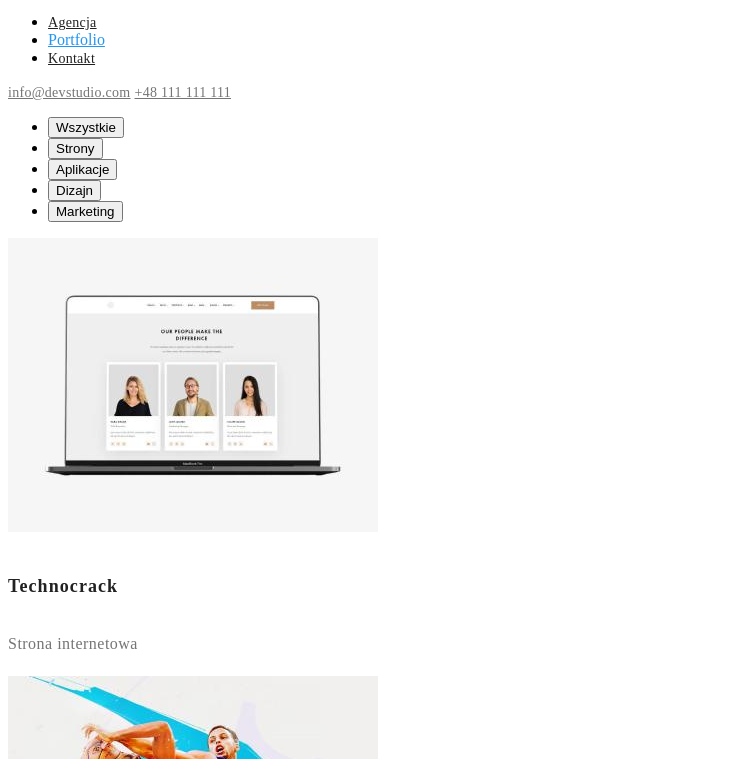
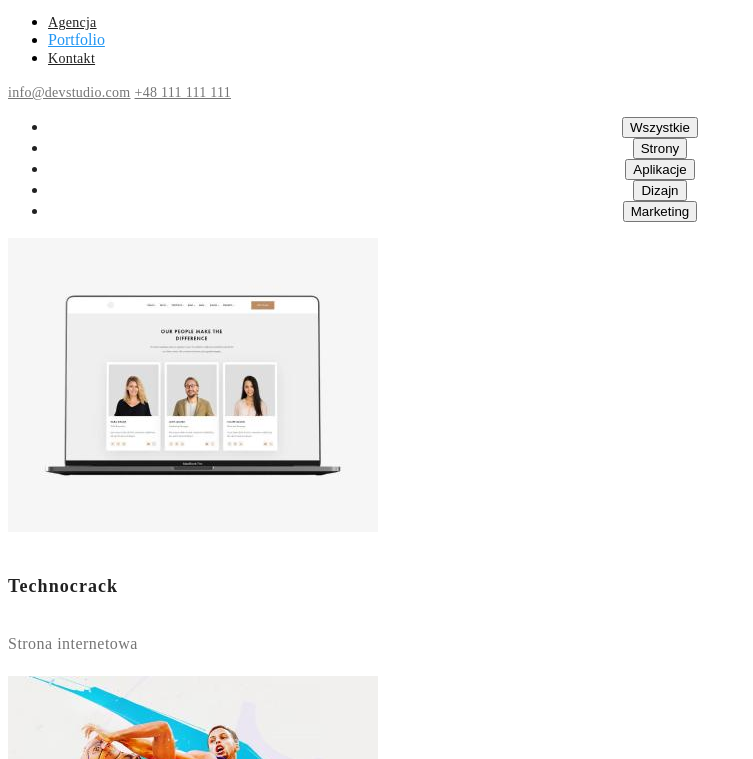
Before and after one commit to MonikaKorwin/goit-markup-hw-02, a plain HTML site: page portfolio.html in a window 1280 px wide. Shown: the part 41-800 px from the top of the page, without its empty margins (0-753 px from the left). Drawn offline with Linux system fonts and the light colour scheme.

Commit message:
correct styles

```diff
--- a/portfolio.html
+++ b/portfolio.html
@@ -4,7 +4,7 @@
     <meta charset="UTF-8" />
     <meta http-equiv="X-UA-Compatible" content="IE=edge" />
     <meta name="viewport" content="width=device-width, initial-scale=1.0" />
-    <link rel="stylesheet" href="/style/styles.css" />
+    <link rel="stylesheet" href="style/styles.css" />
     <link rel="preconnect" href="https://fonts.googleapis.com" />
     <link rel="preconnect" href="https://fonts.gstatic.com" crossorigin />
     <link
@@ -16,7 +16,9 @@
   <body>
     <header class="header">
       <nav class="navigation">
-        <a class="navigation-link" href="#"><span class="web">Web</span><span class="studio">Studio</span></a>
+        <a class="navigation-link" href="#"
+          ><span class="web">Web</span><span class="studio">Studio</span></a
+        >
         <ul class="navigation-list">
           <li><a class="navigation-list-item" href="#">Agencja</a></li>
           <li><a class="navigation-list-item-portfolio" href="/portfolio.html">Portfolio</a></li>
@@ -86,7 +88,8 @@
     <footer>
       <address class="address">
         <a class="address-logo" href="#"
-          ><span class="web">Web</span><span class="studio">Studio</span></a>
+          ><span class="web">Web</span><span class="studio">Studio</span></a
+        >
 
         <br />
         m. Warszawa, Aleje Jerozolimskie 21<br />
--- a/style/styles.css
+++ b/style/styles.css
@@ -137,7 +137,7 @@
 }
 
 
-}.filter{
+.filter{
 font-weight: 500;
 font-size: 16px;
 line-height: 1,625;
```
Also changed, not shown: index.html (+5 -3 lines).
